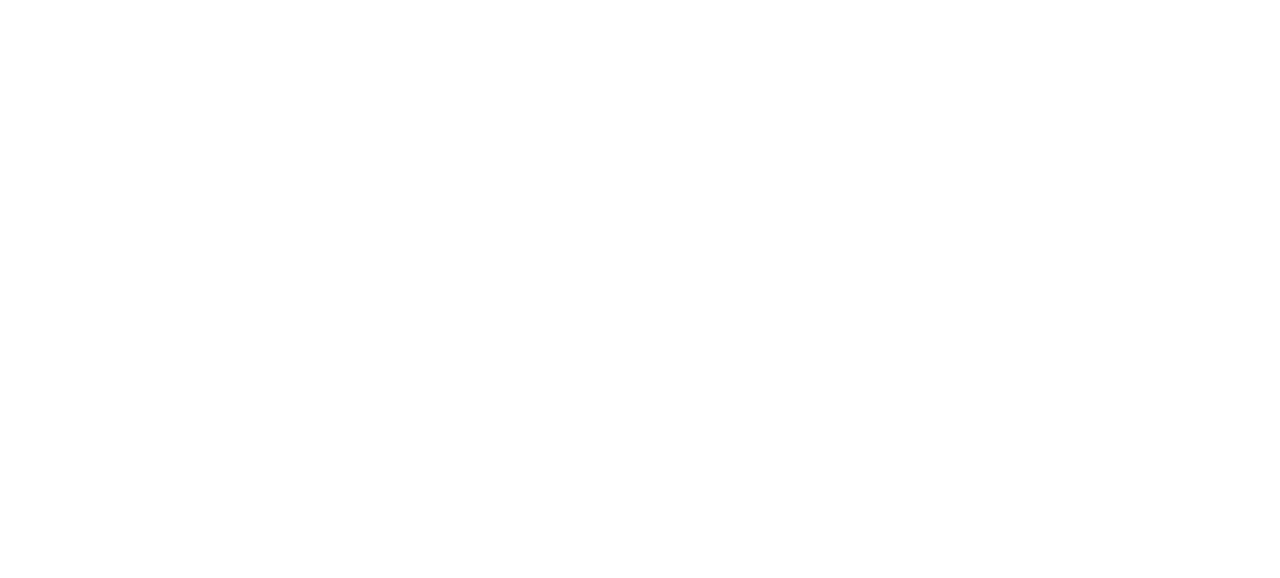
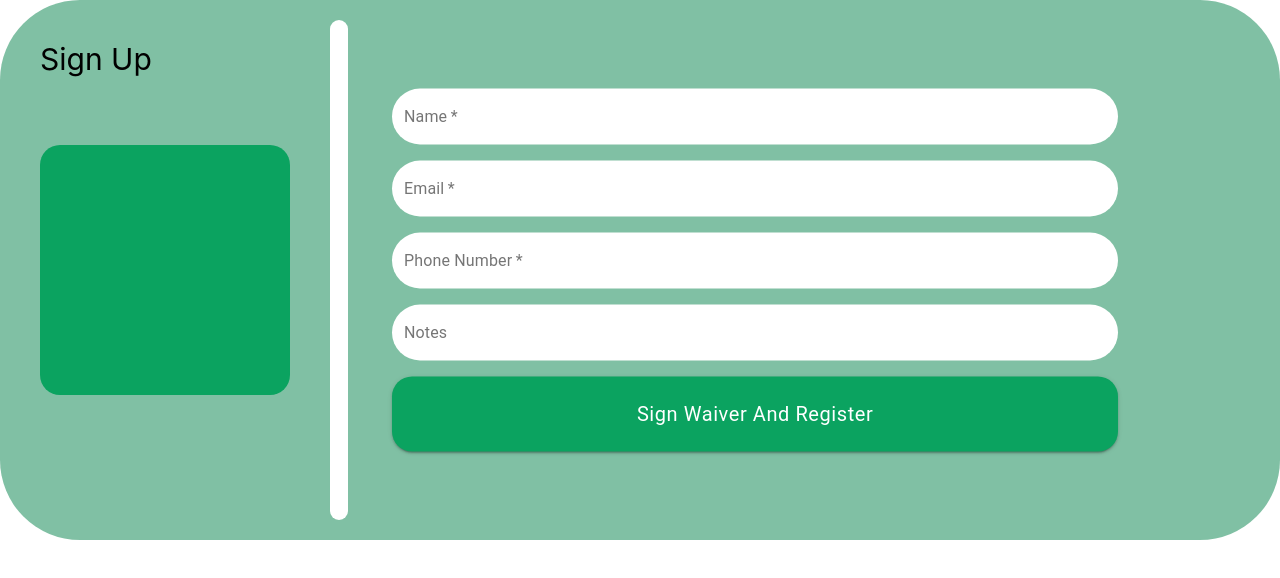
Before and after one commit to hack4impact-calpoly/city-farm-slo, a React (Create React App) app in the folder frontend/: page /registration in a window 1280 px wide. Shown: the top 578 px of the page. Built offline with nearby package versions, Linux system fonts and the light colour scheme.

Commit message:
fixed according to comments

```diff
--- a/frontend/src/App.jsx
+++ b/frontend/src/App.jsx
@@ -12,6 +12,8 @@
           <Switch>
             <Route exact path="/">
               <Home />
+            </Route>
+            <Route exact path="/registration">
               <SignUpForm />
             </Route>
           </Switch>
--- a/frontend/src/components/UserSignUp/SignUpForm.jsx
+++ b/frontend/src/components/UserSignUp/SignUpForm.jsx
@@ -10,7 +10,7 @@
 const useStyles = makeStyles(() => ({
   root: {
     "& .MuiFilledInput-root": {
-      background: "rgb(232, 241, 250)",
+      backgroundColor: "white",
       borderRadius: "50px",
       borderStyle: "none",
     },
```
Also changed, not shown: 1 other file (tests, documents, lock files or other folders).
